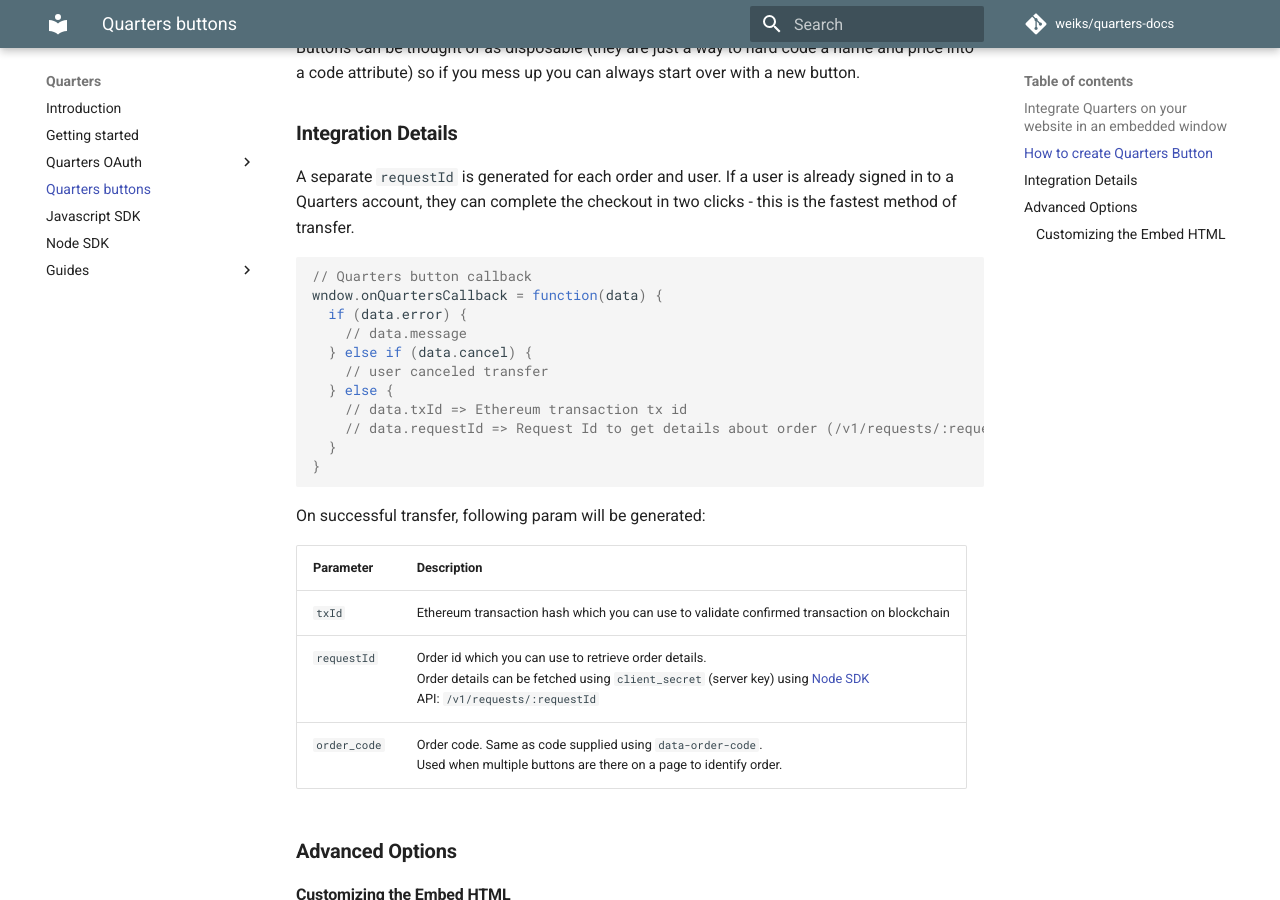
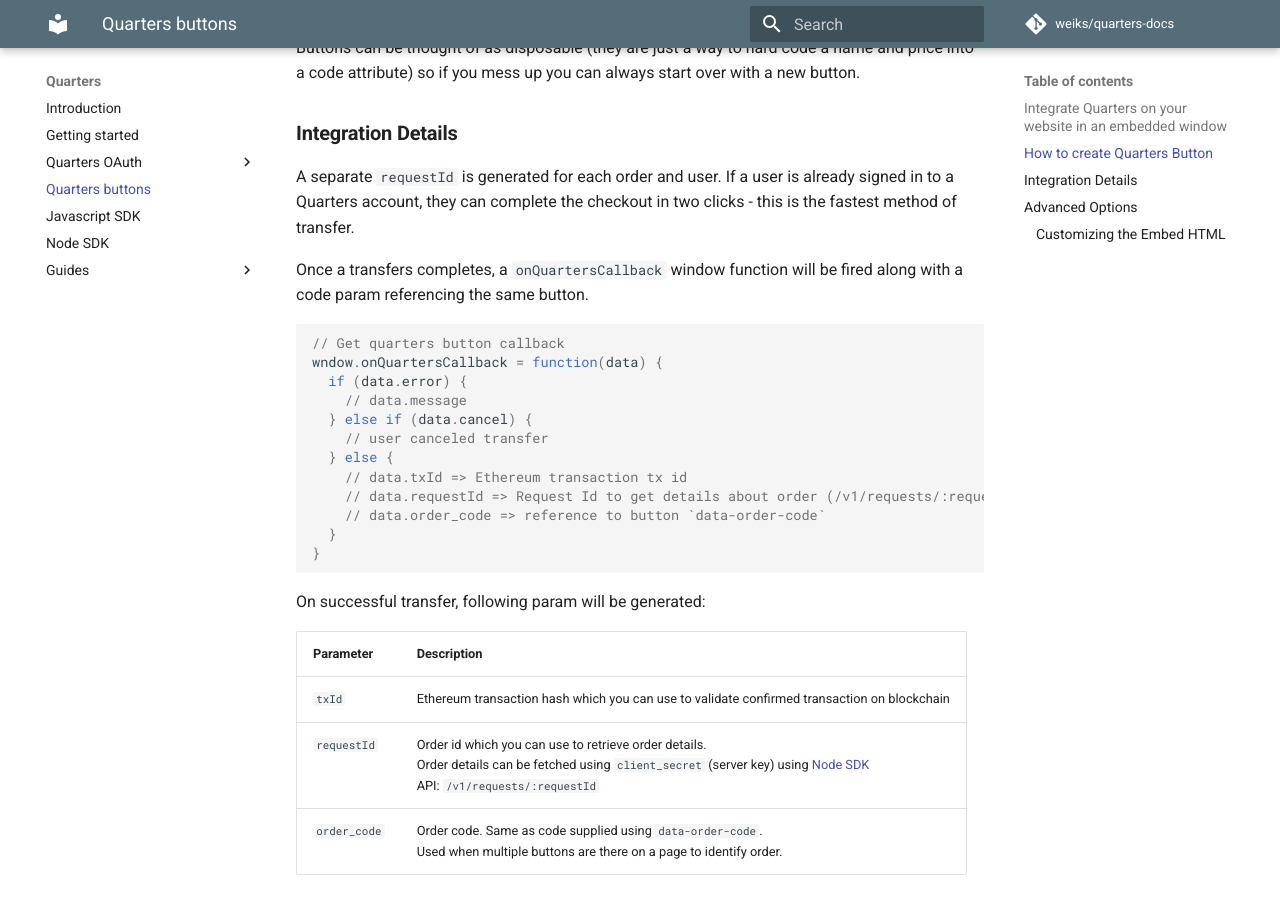
Before and after one commit to weiks/quarters-docs, an MkDocs documentation site: the page built from docs/quarters-buttons.md, in a window 1280 px wide and 900 px high, scrolled down 1851 px. Built offline with MkDocs 1.6.1 and Material for MkDocs 9.7.7, drawn with Linux system fonts in a browser that asks for light colours; a script that is not in the unit is left out; comment, search, counter and statistics services are not loaded; old or Windows-style settings are respelled for this version of MkDocs.

Commit message:
quarters buttons

````diff
--- a/docs/quarters-buttons.md
+++ b/docs/quarters-buttons.md
@@ -70,8 +70,10 @@
 
 A separate `requestId` is generated for each order and user. If a user is already signed in to a Quarters account, they can complete the checkout in two clicks - this is the fastest method of transfer.
 
+Once a transfers completes, a `onQuartersCallback` window function will be fired along with a code param referencing the same button.
+
 ```js
-// Quarters button callback
+// Get quarters button callback
 wndow.onQuartersCallback = function(data) {
   if (data.error) {
     // data.message
@@ -80,6 +82,7 @@
   } else {
     // data.txId => Ethereum transaction tx id
     // data.requestId => Request Id to get details about order (/v1/requests/:requestId)
+    // data.order_code => reference to button `data-order-code`
   }
 }
 ```
````
Also changed, not shown: docs/guides/embed-buttons.md (added, +13 -0 lines).
